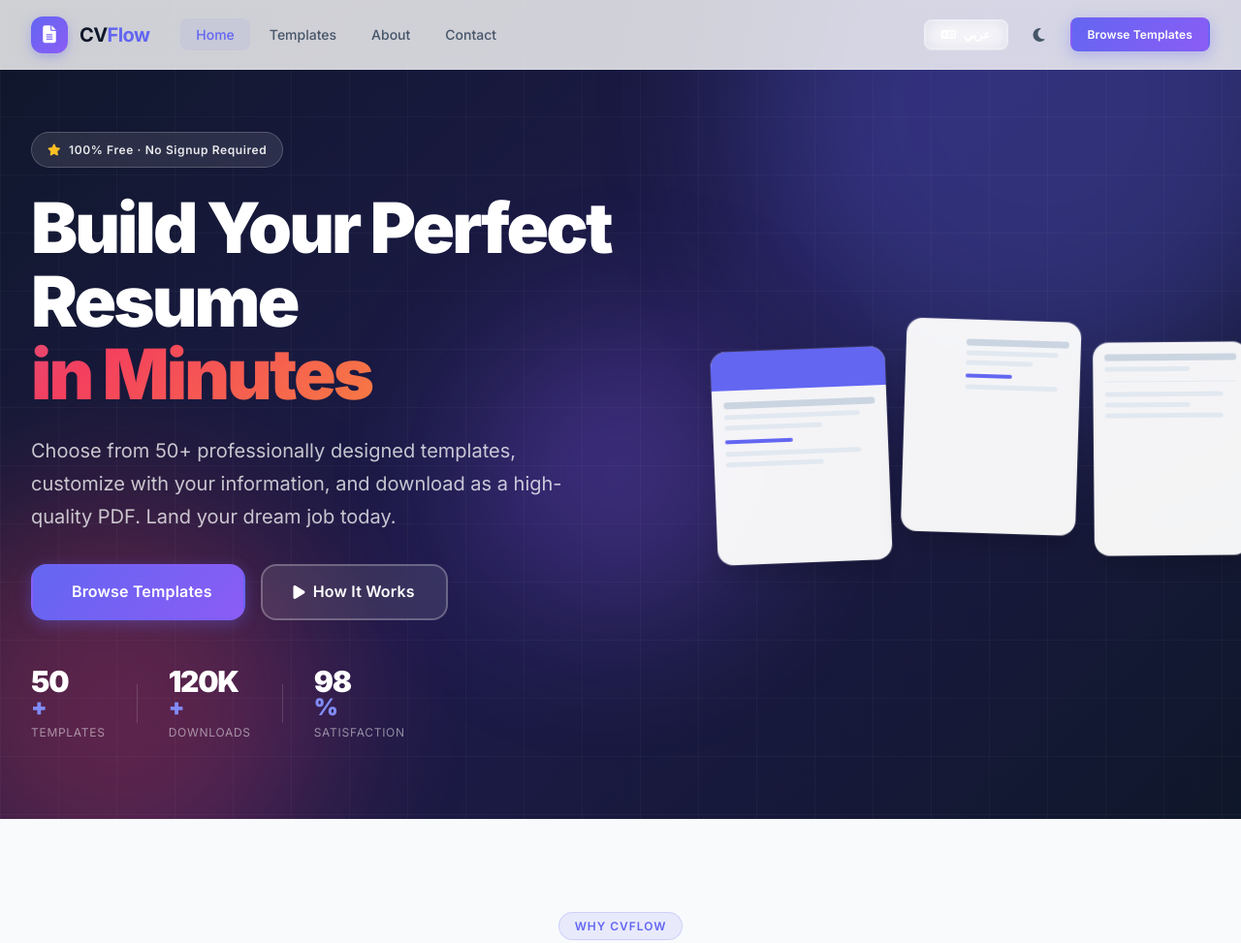
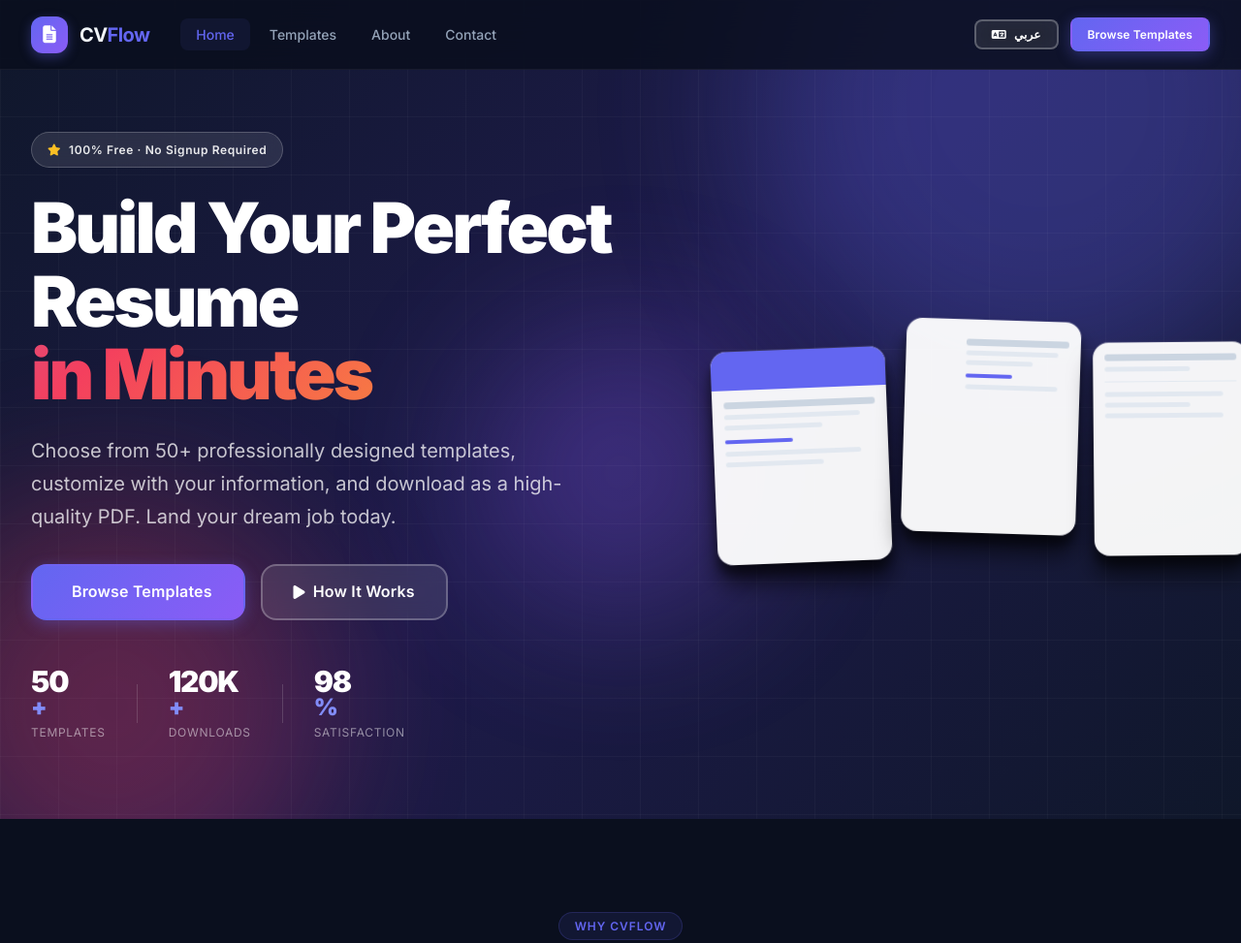
Before and after one commit to Bahaa-97/cvv, a website: page index.html in a window 1280 px wide. Shown: the top 973 px of the page at 97% size. Drawn offline with nearby package versions, Linux system fonts and the light colour scheme.

Commit message:
remove light mode and enforce permanent dark mode

```diff
--- a/css/variables.css
+++ b/css/variables.css
@@ -14,36 +14,36 @@
   --brand-warning: #f59e0b;
   --brand-purple: #8b5cf6;
 
-  /* --- Light Mode Background & Surface --- */
-  --bg-base: #f8fafc;
-  --bg-surface: #ffffff;
-  --bg-elevated: #f1f5f9;
-  --bg-overlay: rgba(255, 255, 255, 0.85);
+  /* --- Background & Surface --- */
+  --bg-base: #0a0f1e;
+  --bg-surface: #111827;
+  --bg-elevated: #1f2937;
+  --bg-overlay: rgba(17, 24, 39, 0.9);
 
-  /* --- Text Colors (Light) --- */
-  --text-primary: #0f172a;
-  --text-secondary: #475569;
-  --text-muted: #94a3b8;
-  --text-inverse: #ffffff;
+  /* --- Text Colors --- */
+  --text-primary: #f1f5f9;
+  --text-secondary: #94a3b8;
+  --text-muted: #64748b;
+  --text-inverse: #0f172a;
 
-  /* --- Borders (Light) --- */
-  --border-subtle: #e2e8f0;
-  --border-default: #cbd5e1;
-  --border-strong: #94a3b8;
+  /* --- Borders --- */
+  --border-subtle: #1e293b;
+  --border-default: #334155;
+  --border-strong: #475569;
 
   /* --- Shadows --- */
-  --shadow-xs: 0 1px 2px rgba(0,0,0,0.05);
-  --shadow-sm: 0 1px 3px rgba(0,0,0,0.08), 0 1px 2px rgba(0,0,0,0.06);
-  --shadow-md: 0 4px 6px rgba(0,0,0,0.07), 0 2px 4px rgba(0,0,0,0.06);
-  --shadow-lg: 0 10px 15px rgba(0,0,0,0.08), 0 4px 6px rgba(0,0,0,0.05);
-  --shadow-xl: 0 20px 25px rgba(0,0,0,0.1), 0 10px 10px rgba(0,0,0,0.04);
-  --shadow-glow: 0 0 40px rgba(99, 102, 241, 0.2);
+  --shadow-xs: 0 1px 2px rgba(0,0,0,0.3);
+  --shadow-sm: 0 1px 3px rgba(0,0,0,0.4), 0 1px 2px rgba(0,0,0,0.3);
+  --shadow-md: 0 4px 6px rgba(0,0,0,0.4), 0 2px 4px rgba(0,0,0,0.3);
+  --shadow-lg: 0 10px 15px rgba(0,0,0,0.5), 0 4px 6px rgba(0,0,0,0.3);
+  --shadow-xl: 0 20px 25px rgba(0,0,0,0.6), 0 10px 10px rgba(0,0,0,0.4);
+  --shadow-glow: 0 0 40px rgba(99, 102, 241, 0.35);
   --shadow-card-hover: 0 20px 40px rgba(99, 102, 241, 0.15);
 
   /* --- Gradients --- */
   --gradient-primary: linear-gradient(135deg, #6366f1 0%, #8b5cf6 100%);
   --gradient-hero: linear-gradient(135deg, #0f172a 0%, #1e1b4b 50%, #0f172a 100%);
-  --gradient-card: linear-gradient(135deg, rgba(99,102,241,0.05) 0%, rgba(139,92,246,0.05) 100%);
+  --gradient-card: linear-gradient(135deg, rgba(99,102,241,0.08) 0%, rgba(139,92,246,0.08) 100%);
   --gradient-cta: linear-gradient(135deg, #6366f1 0%, #f43f5e 100%);
   --gradient-shine: linear-gradient(90deg, transparent, rgba(255,255,255,0.1), transparent);
 
@@ -114,35 +114,6 @@
   --z-toast: 500;
 
   /* --- Navbar glassmorphism --- */
-  --nav-bg: rgba(255, 255, 255, 0.8);
-  --nav-border: rgba(255, 255, 255, 0.2);
-}
-
-/* --- Dark Mode Overrides --- */
-[data-theme="dark"] {
-  --bg-base: #0a0f1e;
-  --bg-surface: #111827;
-  --bg-elevated: #1f2937;
-  --bg-overlay: rgba(17, 24, 39, 0.9);
-
-  --text-primary: #f1f5f9;
-  --text-secondary: #94a3b8;
-  --text-muted: #64748b;
-  --text-inverse: #0f172a;
-
-  --border-subtle: #1e293b;
-  --border-default: #334155;
-  --border-strong: #475569;
-
-  --shadow-xs: 0 1px 2px rgba(0,0,0,0.3);
-  --shadow-sm: 0 1px 3px rgba(0,0,0,0.4), 0 1px 2px rgba(0,0,0,0.3);
-  --shadow-md: 0 4px 6px rgba(0,0,0,0.4), 0 2px 4px rgba(0,0,0,0.3);
-  --shadow-lg: 0 10px 15px rgba(0,0,0,0.5), 0 4px 6px rgba(0,0,0,0.3);
-  --shadow-xl: 0 20px 25px rgba(0,0,0,0.6), 0 10px 10px rgba(0,0,0,0.4);
-  --shadow-glow: 0 0 40px rgba(99, 102, 241, 0.35);
-
-  --gradient-card: linear-gradient(135deg, rgba(99,102,241,0.08) 0%, rgba(139,92,246,0.08) 100%);
-
   --nav-bg: rgba(10, 15, 30, 0.85);
   --nav-border: rgba(255, 255, 255, 0.05);
 }
--- a/index.html
+++ b/index.html
@@ -68,9 +68,6 @@
       <div class="nav-actions">
         <button class="btn btn-ghost btn-sm" id="langToggle">
           <i class="fa-solid fa-language" aria-hidden="true"></i> <span class="lang-toggle-text">عربي</span>
-        </button>
-        <button class="btn-icon" id="themeToggle" aria-label="Toggle dark mode" title="Toggle dark mode">
-          <i class="fa-solid fa-moon" id="themeIcon" aria-hidden="true"></i>
         </button>
         <a href="templates.html" class="btn btn-primary btn-sm" data-i18n="nav_browse">Browse Templates</a>
       </div>
@@ -459,7 +456,6 @@
   <script src="js/translations.js"></script>
   <script src="js/language.js"></script>
   <script src="js/utils.js"></script>
-  <script src="js/theme.js"></script>
   <script src="js/templates-registry.js"></script>
   <script src="js/home.js"></script>
 </body>
--- a/js/theme.js
+++ /dev/null
@@ -1,121 +0,0 @@
-/**
- * CVFlow — Theme Manager
- * Handles dark/light mode toggle with LocalStorage persistence.
- * Also handles navbar scroll behavior and hamburger menu.
- */
-
-(function ThemeModule() {
-  'use strict';
-
-  const STORAGE_KEY = 'rf_theme';
-  const DARK = 'dark';
-  const LIGHT = 'light';
-
-  // ── Helpers ──────────────────────────────────────────────
-  function getPreferred() {
-    const stored = localStorage.getItem(STORAGE_KEY);
-    if (stored) return stored;
-    return window.matchMedia('(prefers-color-scheme: dark)').matches ? DARK : LIGHT;
-  }
-
-  function applyTheme(theme) {
-    document.documentElement.setAttribute('data-theme', theme);
-    localStorage.setItem(STORAGE_KEY, theme);
-
-    // Update icon
-    const icon = document.getElementById('themeIcon');
-    if (icon) {
-      icon.className = theme === DARK
-        ? 'fa-solid fa-sun'
-        : 'fa-solid fa-moon';
-    }
-
-    // Update toggle button aria-label
-    const btn = document.getElementById('themeToggle');
-    if (btn) {
-      btn.setAttribute('aria-label', theme === DARK ? 'Switch to light mode' : 'Switch to dark mode');
-      btn.setAttribute('title', theme === DARK ? 'Switch to light mode' : 'Switch to dark mode');
-    }
-  }
-
-  function toggleTheme() {
-    const current = document.documentElement.getAttribute('data-theme') || LIGHT;
-    applyTheme(current === DARK ? LIGHT : DARK);
-  }
-
-  // ── Navbar scroll behavior ────────────────────────────────
-  function initNavbar() {
-    const navbar = document.getElementById('navbar');
-    if (!navbar) return;
-
-    let lastScroll = 0;
-
-    const handleScroll = () => {
-      const scrollY = window.scrollY;
-      if (scrollY > 20) {
-        navbar.classList.add('scrolled');
-      } else {
-        navbar.classList.remove('scrolled');
-      }
-      lastScroll = scrollY;
-    };
-
-    window.addEventListener('scroll', handleScroll, { passive: true });
-    handleScroll(); // run immediately
-  }
-
-  // ── Hamburger / Mobile Menu ───────────────────────────────
-  function initMobileMenu() {
-    const hamburger = document.getElementById('hamburger');
-    const mobileMenu = document.getElementById('mobileMenu');
-    if (!hamburger || !mobileMenu) return;
-
-    hamburger.addEventListener('click', () => {
-      const isOpen = hamburger.classList.toggle('open');
-      hamburger.setAttribute('aria-expanded', isOpen);
-      mobileMenu.classList.toggle('open', isOpen);
-      mobileMenu.setAttribute('aria-hidden', !isOpen);
-    });
-
-    // Close on outside click
-    document.addEventListener('click', (e) => {
-      if (!hamburger.contains(e.target) && !mobileMenu.contains(e.target)) {
-        hamburger.classList.remove('open');
-        hamburger.setAttribute('aria-expanded', 'false');
-        mobileMenu.classList.remove('open');
-        mobileMenu.setAttribute('aria-hidden', 'true');
-      }
-    });
-  }
-
-  // ── Init ──────────────────────────────────────────────────
-  function init() {
-    // Apply theme before paint to prevent flash
-    applyTheme(getPreferred());
-
-    // Wait for DOM
-    document.addEventListener('DOMContentLoaded', () => {
-      const toggleBtn = document.getElementById('themeToggle');
-      if (toggleBtn) {
-        toggleBtn.addEventListener('click', toggleTheme);
-      }
-
-      initNavbar();
-      initMobileMenu();
-
-      // Listen for OS-level changes
-      window.matchMedia('(prefers-color-scheme: dark)').addEventListener('change', (e) => {
-        if (!localStorage.getItem(STORAGE_KEY)) {
-          applyTheme(e.matches ? DARK : LIGHT);
-        }
-      });
-    });
-  }
-
-  init();
-
-  // Expose to global
-  window.CVFlow = window.CVFlow || {};
-  window.CVFlow.theme = { toggle: toggleTheme, apply: applyTheme, get: getPreferred };
-
-})();
```
Also changed, not shown: about.html (+0 -4 lines), contact.html (+0 -4 lines), editor.html (+0 -4 lines), templates.html (+0 -4 lines).
